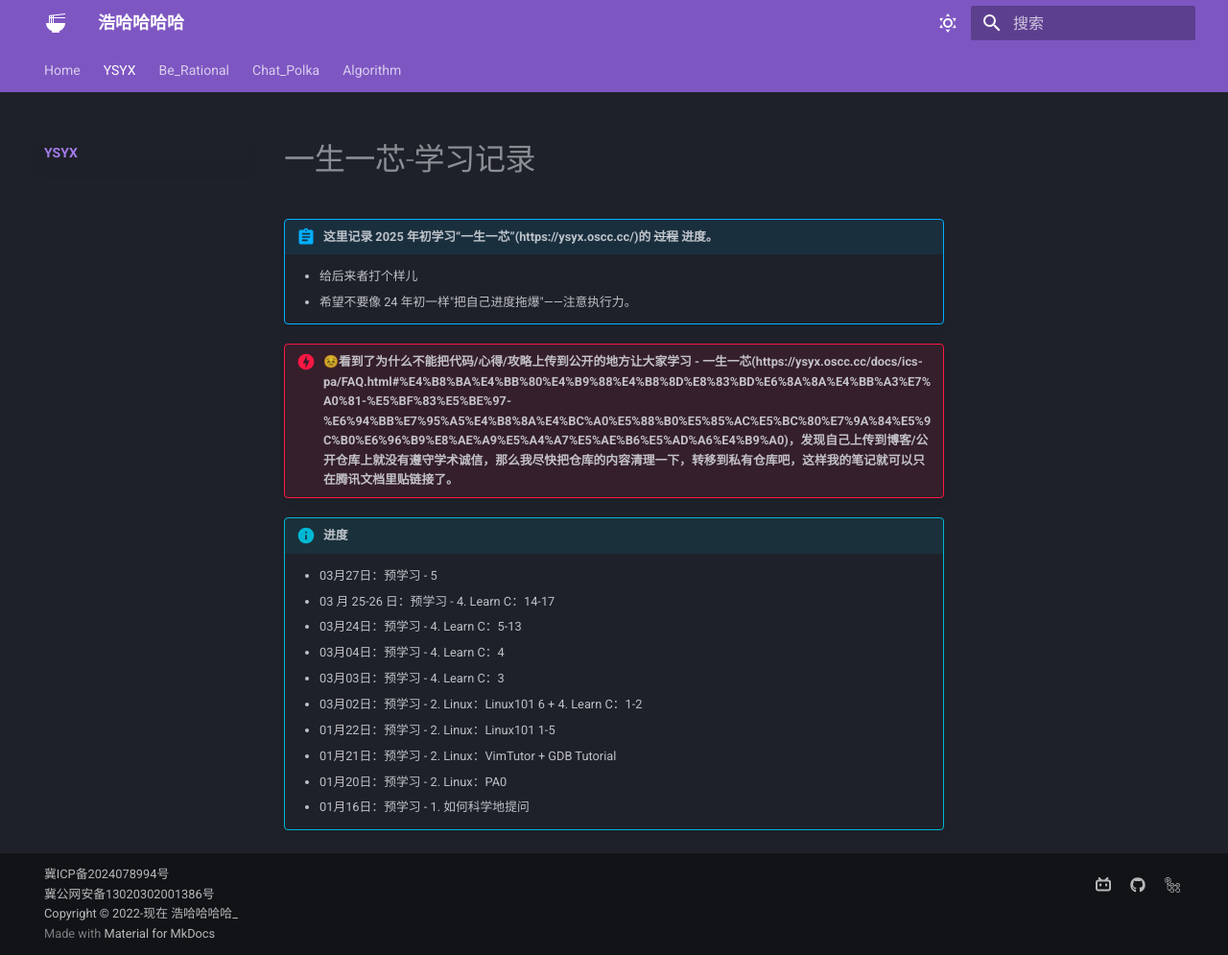
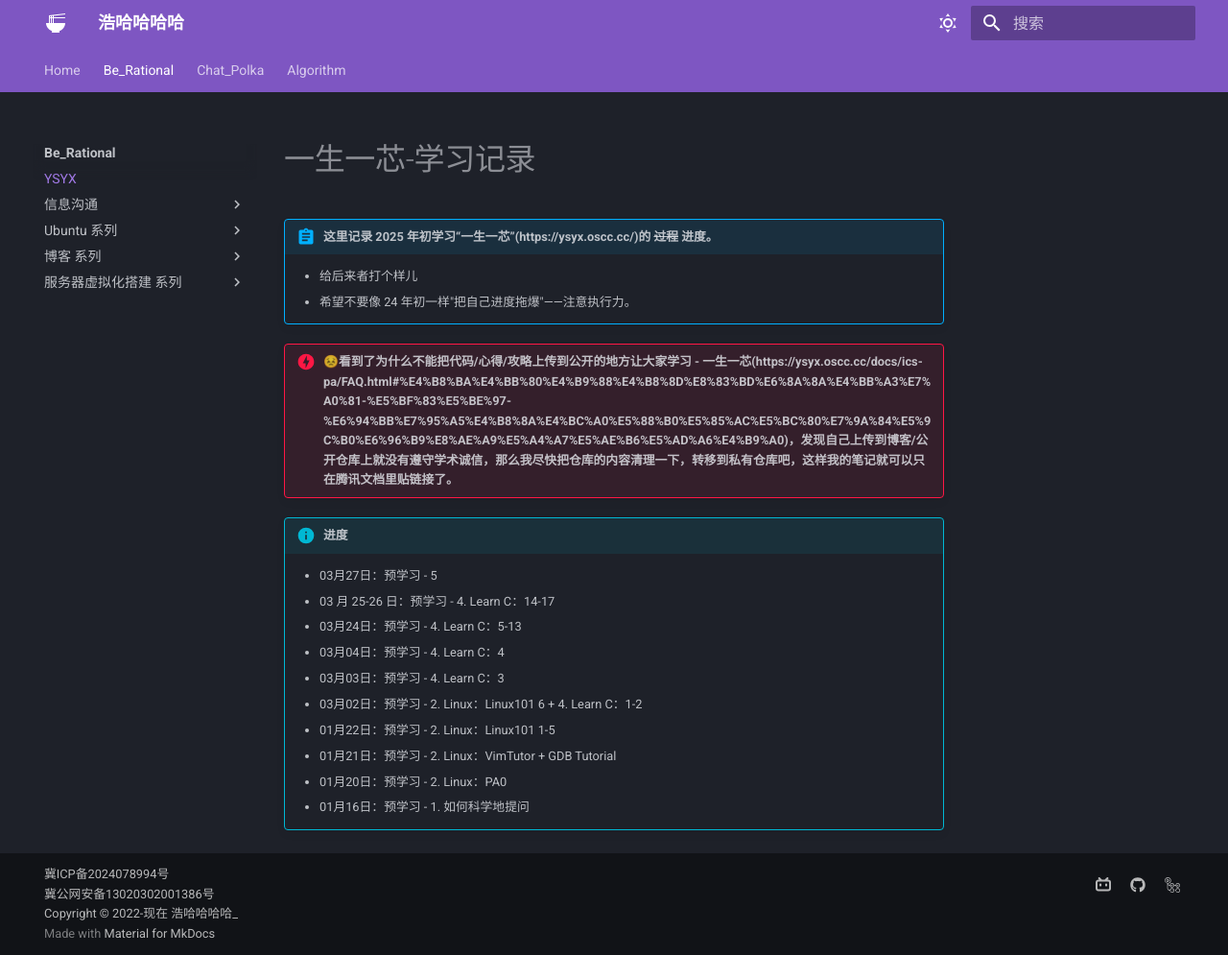
Before and after one commit to Haohahahaha/cs, an MkDocs documentation site: the page built from docs/ysyx/index.md, in a window 1280 px wide and 995 px high. Shown: the whole window at 96% size. Built offline with MkDocs 1.6.1 and Material for MkDocs 9.7.7, drawn with Linux system fonts in a browser that asks for light colours; some of the changed lines change nothing that is shown.

Commit message:
2025-03-27_17:24:13 update

```diff
--- a/mkdocs.yml
+++ b/mkdocs.yml
@@ -40,10 +40,10 @@ edit_uri: edit/main/docs
 
 nav:
   - Home: http://haohaha.cn
-  - YSYX:
-    - ysyx/index.md
   - Be_Rational:
     - index.md
+    - YSYX:
+      - ysyx/index.md
     - 信息沟通:
       - 信息的编解码能力: greenhand/de-en-code/de-en-code-info.md
       - 提问の二三事: greenhand/ask-question-zbt/ask-zbt.md
```
